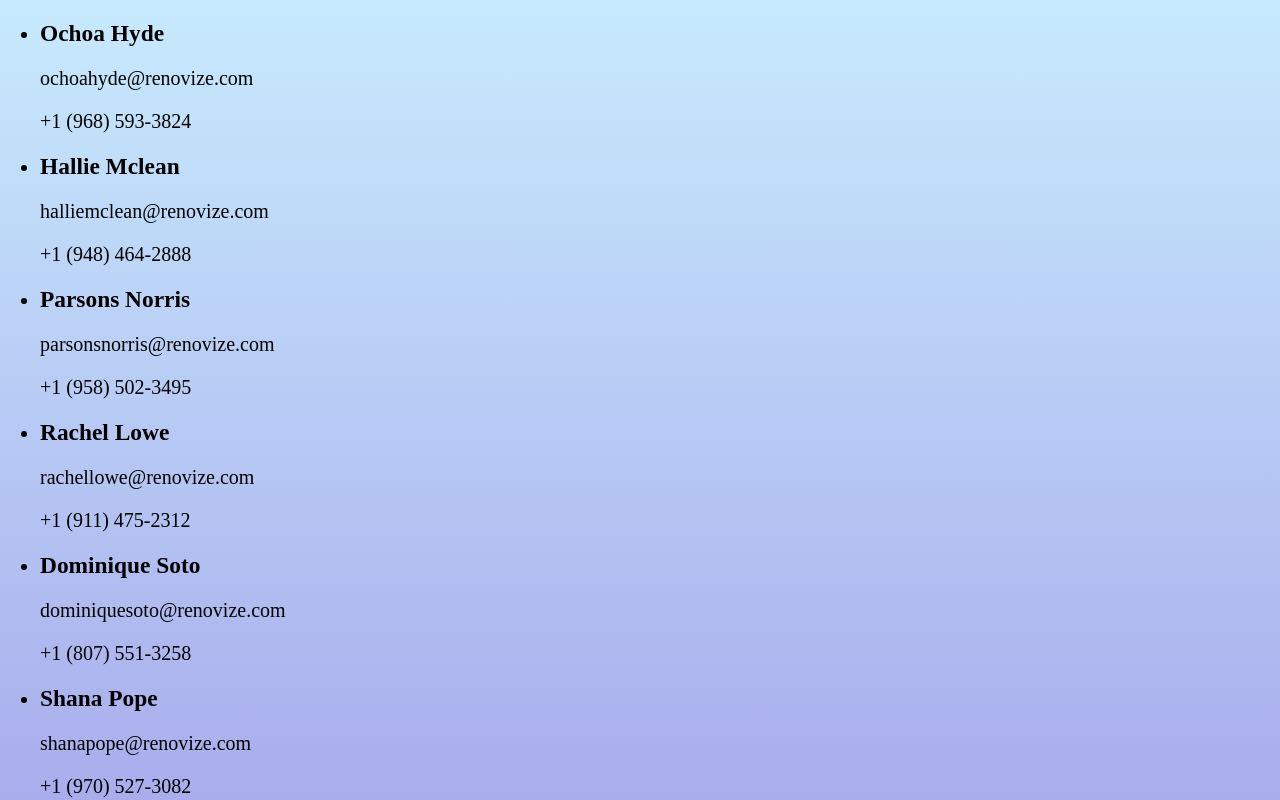
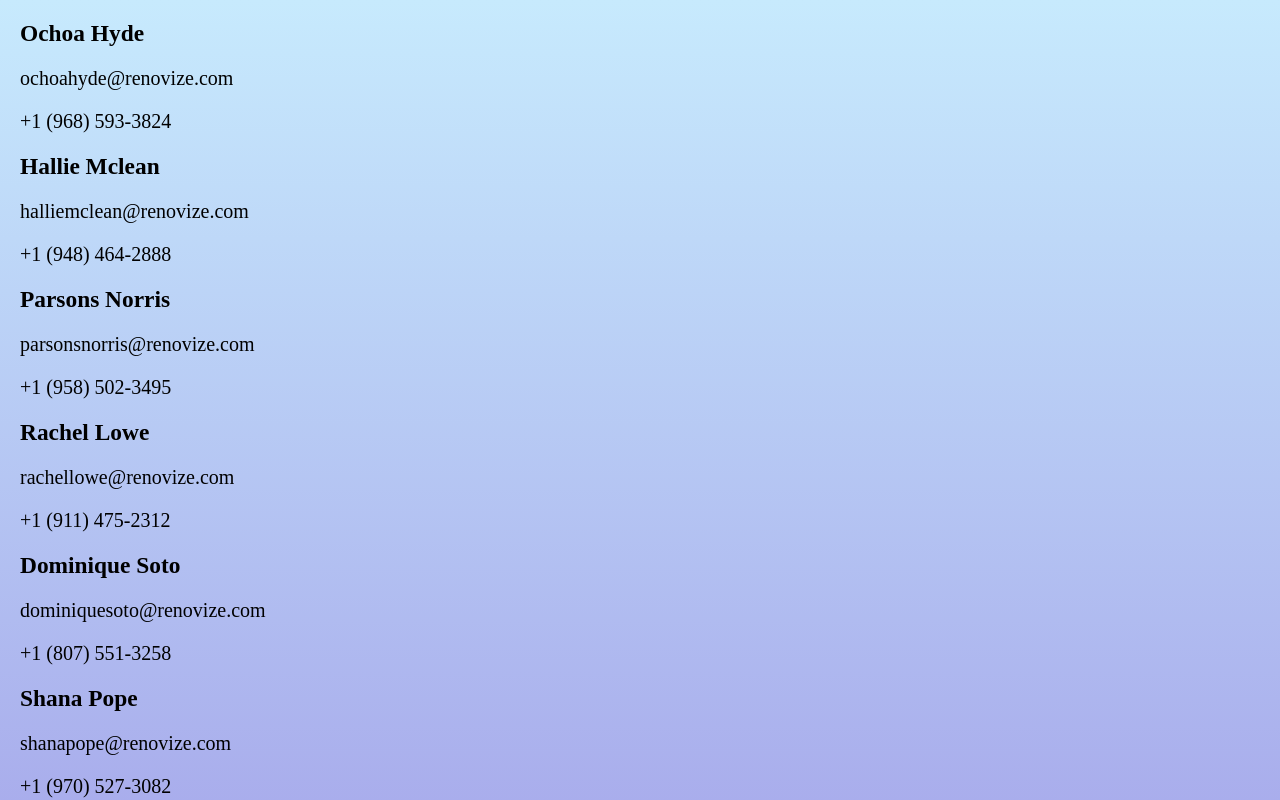
Before and after one commit to LidorLevi123/mister-cash, a React (Vite) app: page / in a window 1280 px wide. Shown: the top 800 px of the page. Built offline with nearby package versions, Linux system fonts and the light colour scheme.

Commit message:
add scss helpers

```diff
--- a/src/assets/styles/basics/_base.scss
+++ b/src/assets/styles/basics/_base.scss
@@ -8,6 +8,7 @@ html {
 
 body {
     margin: 0;
+    padding: 20px;
     background: linear-gradient(to bottom, $clr-background1, $clr-background2);
     min-height: 100vh;
 }
--- /dev/null
+++ b/src/assets/styles/basics/_helpers.scss
@@ -0,0 +1,49 @@
+// List
+.clean-list {
+    margin: 0;
+    padding: 0;
+    list-style-type: none;
+
+    &>li {
+        margin: 0;
+        padding: 0;
+    }
+}
+
+// Positioning
+.flex {
+    display: flex;
+
+    &.column {
+        flex-direction: column;
+    }
+
+    &.justify-center {
+        justify-content: center;
+    }
+
+    &.align-center {
+        align-items: center;
+    }
+
+    &.wrap {
+        flex-wrap: wrap;
+    }
+
+    &.space-between {
+        justify-content: space-between;
+    }
+
+    &.space-around {
+        justify-content: space-around;
+    }
+
+    &.auto-center {
+        justify-content: center;
+        align-items: center;
+    }
+
+    >*.full-grow {
+        flex: 1;
+    }
+}
--- a/src/assets/styles/main.scss
+++ b/src/assets/styles/main.scss
@@ -2,4 +2,5 @@
 @import './setup/variables';
 
 // BASICS
-@import './basics/base'
+@import './basics/base';
+@import './basics/helpers';
```
